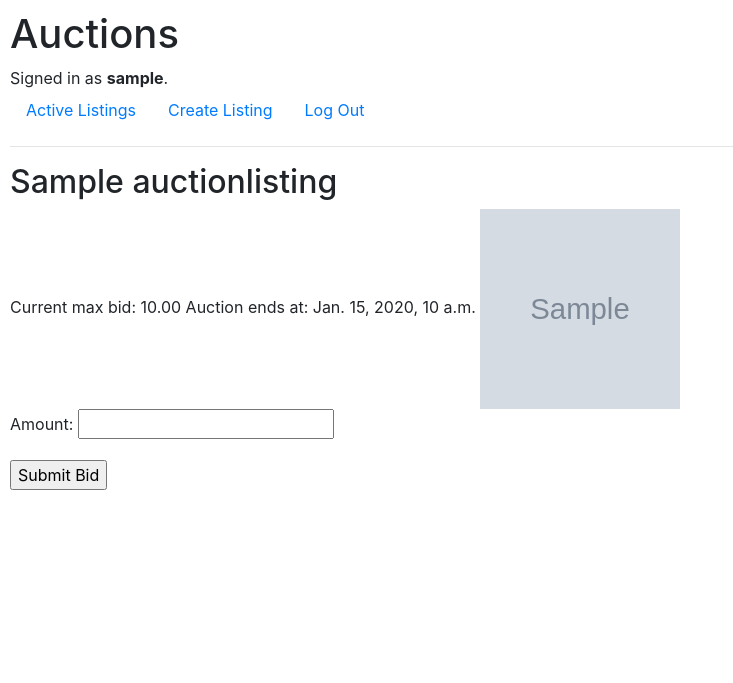
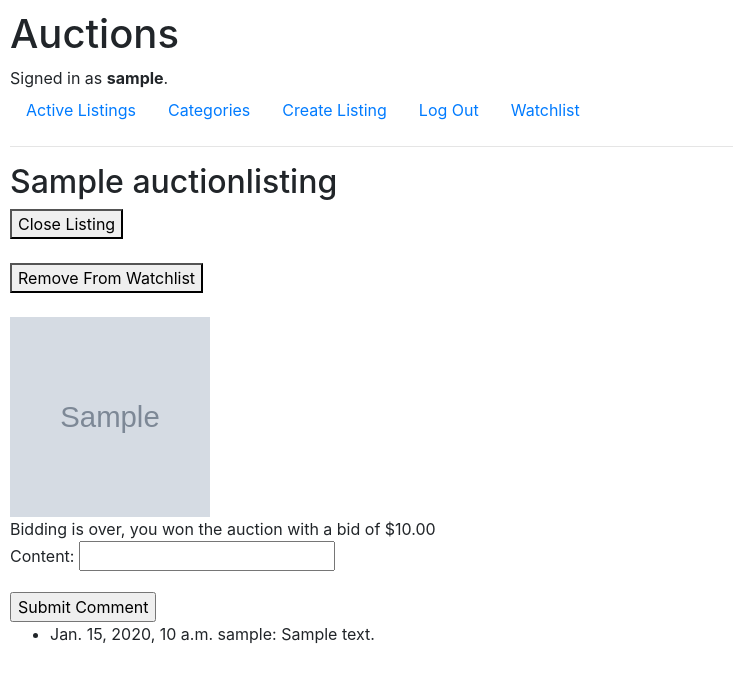
Before and after one commit to rsenseman/cs50w, a Django app: page /1 in a window 1280 px wide. Shown: the top 683 px of the page, without its empty margins (0-733 px from the left). Run offline with Django 3.2, Linux system fonts and the light colour scheme; a user stored in the database is signed in; tables that the repository leaves empty hold one stand-in row (values such as "Sample post"); grey boxes marked "Sample" are stand-in pictures; some libraries are stand-ins or nearby versions.

Commit message:
functionality all working

```diff
--- a/project2/commerce/auctions/forms.py
+++ b/project2/commerce/auctions/forms.py
@@ -1,6 +1,6 @@
 from django.forms import ModelForm, DateInput
 
-from .models import AuctionListing, Bid
+from .models import AuctionListing, Bid, Comment
 
 class MyDateInput(DateInput):
     input_type = 'date'
@@ -28,3 +28,10 @@ class IssueBidForm(ModelForm):
         fields = [
             'amount',
         ]
+
+class CreateCommentForm(ModelForm):
+    class Meta:
+        model = Comment
+        fields = [
+            'content',
+        ]
--- a/project2/commerce/auctions/models.py
+++ b/project2/commerce/auctions/models.py
@@ -32,6 +32,9 @@ class AuctionListing(models.Model):
     auction_end_time = models.DateTimeField()
     category = models.CharField(max_length=30, choices=ListingCategories.choices)
     user_fk = models.ForeignKey('User', on_delete=models.CASCADE)
+    is_closed_by_user = models.BooleanField(default=False)
+    winning_bid_fk = models.ForeignKey('Bid', on_delete=models.CASCADE, null=True)
+    auction_closed_time = models.DateTimeField(null=True)
 
     def clean(self):
         if not (self.auction_end_time > self.auction_start_time):
@@ -42,9 +45,10 @@ class Bid(models.Model):
     created_at = models.DateTimeField(auto_now_add=True)
     user_fk = models.ForeignKey('User', on_delete=models.CASCADE)
     amount = models.DecimalField(max_digits=8, decimal_places=2)
+    is_winning_bid = models.BooleanField(default=False)
 
 class Comment(models.Model):
     user_fk = models.ForeignKey('User', on_delete=models.CASCADE)
-    lisiting_fk = models.ForeignKey('AuctionListing', on_delete=models.CASCADE)
+    listing_fk = models.ForeignKey('AuctionListing', on_delete=models.CASCADE)
     created_at = models.DateTimeField(auto_now_add=True)
     content = models.CharField(max_length=300)
--- a/project2/commerce/auctions/templates/auctions/layout.html
+++ b/project2/commerce/auctions/templates/auctions/layout.html
@@ -17,15 +17,21 @@
             {% endif %}
         </div>
         <ul class="nav">
-            <li class="nav-item">
-                <a class="nav-link" href="{% url 'index' %}">Active Listings</a>
-            </li>
             {% if user.is_authenticated %}
+                <li class="nav-item">
+                    <a class="nav-link" href="{% url 'index' %}">Active Listings</a>
+                </li>
+                <li class="nav-item">
+                    <a class="nav-link" href="{% url 'categories' %}">Categories</a>
+                </li>
                 <li class="nav-item">
                     <a class="nav-link" href="{% url 'create_listing' %}">Create Listing</a>
                 </li>
                 <li class="nav-item">
                     <a class="nav-link" href="{% url 'logout' %}">Log Out</a>
+                </li>
+                <li class="nav-item">
+                    <a class="nav-link" href="{% url 'watchlist' %}">Watchlist</a>
                 </li>
             {% else %}
                 <li class="nav-item">
--- a/project2/commerce/auctions/templates/auctions/listing.html
+++ b/project2/commerce/auctions/templates/auctions/listing.html
@@ -2,11 +2,71 @@
 
 {% block body %}
     <h2>{{ listing.title }}</h2>
-    Current max bid: {{ max_bid }}
-    Auction ends at: {{ listing.auction_end_time }}
+    {% if is_user_listing_owner %}
+    <form action="{% url 'close_listing' listing.id %}" method="post">
+        {% csrf_token %}
+        <button type="submit" name="close_listing_button" value="no_value">
+            Close Listing
+        </button>
+    </form>
+    <br>
+    {% endif %}
+    {% if is_user_authenticated %}
+    <form action="{% url 'watchlist' listing.id %}" method="post">
+        {% csrf_token %}
+        <input type="hidden" id="watchlistFlag" name="is_on_watchlist_flag" value="{{ is_on_watchlist }}">
+        <button type="submit" name="watchlist_toggle" value="no_value">
+            {{ watchlist_button_text }}
+        </button>
+    </form>
+    <br>
+    {% endif %}
     <img src="{{ listing.image_url }}" width="200" height="200">
-    <form action="{% url 'listing' listing.id %}" method="post">{% csrf_token %}
-        {{ form.as_p }}
-        <input type="submit" value="Submit Bid" />
+    <br>
+    {% if is_user_leading_bidder %}
+        {% if is_auction_closed %}
+            Bidding is over, you won the auction with a bid of ${{ max_bid }}
+        {% else %}
+            Bidding is still in progress, you have the highest bid of ${{ max_bid }}
+        {% endif %}
+    {% else %}
+        {% if is_auction_closed %}
+            Bidding is over, the winning bid was ${{ max_bid }}
+        {% else %}
+            Bidding is open, the current highest bid is ${{ max_bid }}
+        {% endif %}
+    {% endif %}
+    <br>
+
+    {% if is_user_authenticated %}
+        {% if not is_auction_closed %}
+          Auction ends at: {{ listing.auction_end_time }}
+          <form action="{% url 'listing' listing.id %}" method="post">
+              {% csrf_token %}
+              {{ form.as_p }}
+              <input type="submit" value="Submit Bid" />
+          </form>
+          <br>
+        {% endif %}
+    {% else %}
+        Login to issue a bid!
+        <br>
+    {% endif %}
+
+    {% if is_user_authenticated %}
+    <form action="{% url 'post_comment' listing.id %}" method="post">
+        {% csrf_token %}
+        {{ comment_form.as_p }}
+        <input type="submit" value="Submit Comment" />
     </form>
+    {% else %}
+        Login to Submit Comments
+        <br>
+    {% endif %}
+
+    <ul>
+      {% for comment in comments %}
+        <li>{{ comment.created_at }} {{ comment.user_fk.username }}: {{ comment.content }}</li>
+      {% endfor %}
+    </ul>
 {% endblock %}
--- a/project2/commerce/auctions/urls.py
+++ b/project2/commerce/auctions/urls.py
@@ -8,6 +8,11 @@ urlpatterns = [
     path("logout", views.logout_view, name="logout"),
     path("register", views.register, name="register"),
     path("watchlist", views.watchlist, name="watchlist"),
+    path("watchlist/<int:listing_id>", views.watchlist, name="watchlist"),
+    path("close_listing/<int:listing_id>", views.close_listing, name="close_listing"),
     path("create_listing", views.create_listing, name="create_listing"),
     path("<int:listing_id>", views.listing, name="listing"),
+    path("post_comment/<int:listing_id>", views.post_comment, name="post_comment"),
+    path("categories", views.categories, name="categories"),
+    path("category/<str:category_enum>", views.category, name="category"),
 ]
--- a/project2/commerce/auctions/views.py
+++ b/project2/commerce/auctions/views.py
@@ -6,15 +6,20 @@ from django.db.models import Max
 from django.http import HttpResponse, HttpResponseRedirect
 from django.shortcuts import render
 from django.urls import reverse
+from django.views.decorators.http import require_POST
 
-from .forms import CreateListingForm, IssueBidForm
-from .models import AuctionListing, Bid, User
+from .forms import CreateListingForm, IssueBidForm, CreateCommentForm
+from .models import AuctionListing, Bid, Comment, User, ListingCategories
+
+from datetime import datetime
 
 
 def index(request):
-    user_listings = AuctionListing.objects.filter(user_fk=request.user)
-    return render(request, "auctions/index.html", {'listings':user_listings})
-
+    if request.user.is_authenticated:
+        user_listings = AuctionListing.objects.filter(user_fk=request.user)
+        return render(request, "auctions/index.html", {'listings':user_listings})
+    else:
+        return render(request, "auctions/register.html")
 
 def login_view(request):
     if request.method == "POST":
@@ -83,10 +88,15 @@ def create_listing(request):
 
 def listing(request, listing_id):
     listing = AuctionListing.objects.filter(id=listing_id).first()
-    show_bid_ui = request.user.is_authenticated
+    is_user_authenticated = request.user.is_authenticated
 
     max_bid_if_exists = Bid.objects.filter(listing_fk=listing).order_by('-amount').first() # may return None
     max_bid = max_bid_if_exists.amount if max_bid_if_exists is not None else listing.minimum_bid
+
+    is_user_leading_bidder = False
+    if max_bid_if_exists:
+        leading_bidder = max_bid_if_exists.user_fk
+        is_user_leading_bidder = leading_bidder == request.user
 
     class IssueBidFormListingAware(IssueBidForm):
         def clean(self):
@@ -97,6 +107,20 @@ def listing(request, listing_id):
                     f"New bid must be higher than existing highest bid: {max_bid}"
                 )
 
+    if request.user.is_authenticated:
+        all_watched_listings = set([watched_listing.id for watched_listing in request.user.watched.all()])
+        is_on_watchlist = listing_id in all_watched_listings
+        watchlist_button_text = "Remove From Watchlist" if is_on_watchlist else "Add to Watchlist"
+    else:
+        is_on_watchlist = None
+        watchlist_button_text = None
+
+    is_auction_closed = listing.auction_closed_time is not None
+    is_user_listing_owner = listing.user_fk == request.user
+
+    comments = Comment.objects.select_related('user_fk').all().order_by('-created_at')
+    print([c.user_fk.username for c in comments])
+    print(comments)
 
     if request.method == "POST":
         form = IssueBidFormListingAware(request.POST)
@@ -112,22 +136,112 @@ def listing(request, listing_id):
             return render(request, "auctions/listing.html",
                 {
                     'form': form,
-                    'show_bid_ui': show_bid_ui,
+                    'is_on_watchlist': is_on_watchlist,
+                    'watchlist_button_text': watchlist_button_text,
+                    'is_user_authenticated': is_user_authenticated,
                     'listing': listing,
                     'max_bid': max_bid,
+                    'is_auction_closed': is_auction_closed,
+                    'is_user_listing_owner': is_user_listing_owner,
+                    'is_user_leading_bidder': is_user_leading_bidder,
+                    'comment_form': CreateCommentForm(),
+                    'comments': comments,
                 }
             )
     else:
         return render(request, "auctions/listing.html",
             {
                 'form': IssueBidFormListingAware,
-                'show_bid_ui': show_bid_ui,
+                'is_on_watchlist': is_on_watchlist,
+                'watchlist_button_text': watchlist_button_text,
+                'is_user_authenticated': is_user_authenticated,
                 'listing': listing,
                 'max_bid': max_bid,
+                'is_auction_closed': is_auction_closed,
+                'is_user_listing_owner': is_user_listing_owner,
+                'is_user_leading_bidder': is_user_leading_bidder,
+                'comment_form': CreateCommentForm(),
+                'comments': comments,
             }
         )
 
 
 @login_required
-def watchlist(request):
-    pass
+def watchlist(request, listing_id=None):
+    if request.method == "POST":
+        is_on_watchlist_flag = request.POST['is_on_watchlist_flag'].lower() == 'true'
+        # listing = AuctionListing.objects.filter(id=listing_id).first()
+        user_obj = request.user
+        print(is_on_watchlist_flag, user_obj, listing_id)
+        # if listing is in user watchlist, remove it
+        if is_on_watchlist_flag:
+            user_obj.watched.remove(listing_id)
+
+        # if listing is NOT in user watchlist, add it
+        else:
+            user_obj.watched.add(listing_id)
+
+        user_obj.save()
+        return HttpResponseRedirect(reverse('listing', args=[listing_id]))
+    else:
+        all_watched = request.user.watched.all()
+        return render(request, "auctions/watchlist.html", {'listings':all_watched})
+
+def close_listing_helper(user_obj, listing_obj, closed_by_user=False):
+    max_bid_if_exists = Bid.objects.filter(listing_fk=listing_obj).order_by('-amount').first() # may return None
+
+    if max_bid_if_exists:
+        max_bid_if_exists.is_winning_bid = True
+        listing_obj.winning_bid = max_bid_if_exists
+
+    listing_obj.is_closed_by_user = closed_by_user
+    listing_obj.auction_closed_time = datetime.now()
+
+    max_bid_if_exists.save()
+    listing_obj.save()
+
+@login_required
+@require_POST
+def close_listing(request, listing_id):
+    user_obj = request.user
+    listing_obj = AuctionListing.objects.filter(id=listing_id).first()
+
+    close_listing_helper(user_obj, listing_obj, closed_by_user=True)
+    return HttpResponseRedirect(reverse('listing', args=[listing_id]))
+
+@login_required
+@require_POST
+def post_comment(request, listing_id):
+    print(listing_id)
+    print(request.POST)
+    form = CreateCommentForm(request.POST)
+    if form.is_valid():
+        listing_obj = AuctionListing.objects.filter(id=listing_id).first()
+        print(listing_obj)
+
+        comment = form.save(commit=False)
+        comment.user_fk = request.user
+        comment.listing_fk = listing_obj
+        comment.save()
+
+    return HttpResponseRedirect(reverse('listing', args=[listing_id]))
+
+def categories(request):
+    categories_dict = {choice.value: choice.label for choice in ListingCategories}
+    print(categories_dict)
+    print(type(categories_dict))
+    return render(request, "auctions/categories.html",
+        {
+            'categories_dict':categories_dict
+        }
+    )
+
+def category(request, category_enum):
+    category_name = {choice.value: choice.label for choice in ListingCategories}[category_enum]
+    listings = AuctionListing.objects.filter(category=category_enum).all()
+    return render(request, "auctions/category.html",
+        {
+            'category':category_name,
+            'listings':listings,
+        }
+    )
```
Also changed, not shown: project2/commerce/auctions/templates/auctions/categories.html (added, +10 -0 lines), project2/commerce/auctions/templates/auctions/category.html (added, +10 -0 lines), project2/commerce/auctions/templates/auctions/watchlist.html (added, +10 -0 lines).
